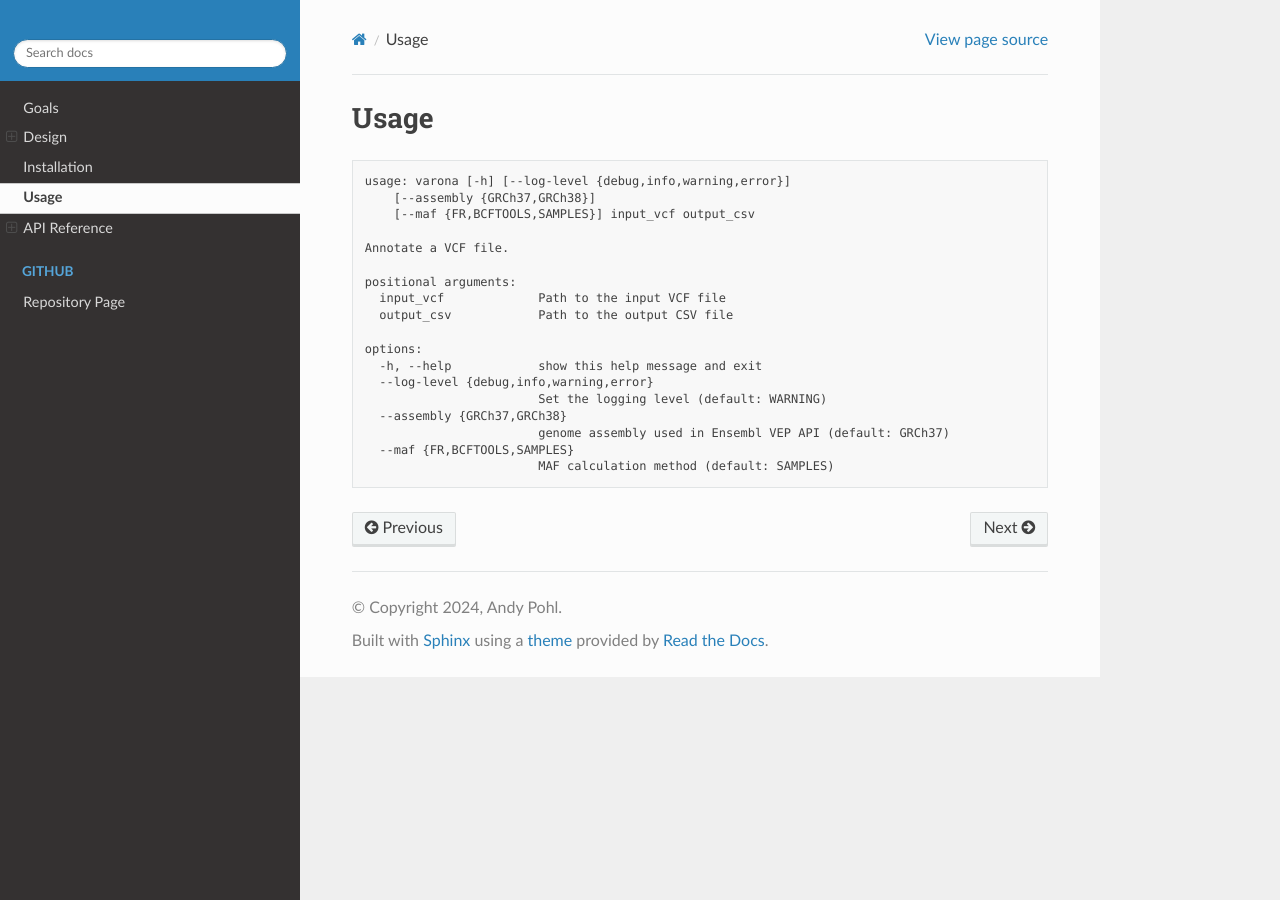
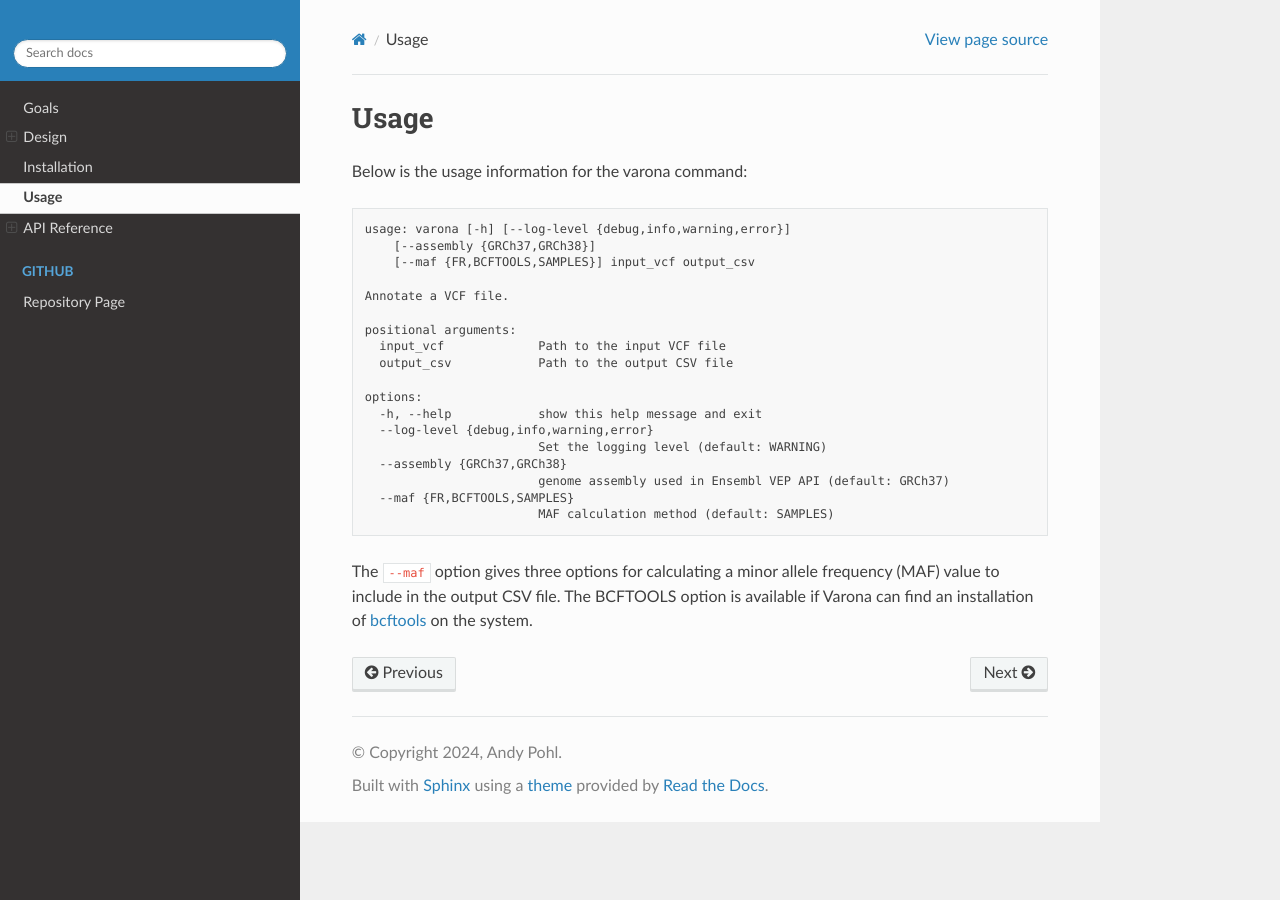
Before and after one commit to andypohl/varona, a Sphinx documentation site: the page built from docs/source/usage.rst, in a window 1280 px wide. Built offline with Sphinx 7.4.7 and the Read the Docs theme 2.0.0, drawn with Linux system fonts in a browser that asks for light colours.

Commit message:
more documentation

```diff
--- a/docs/source/usage.rst
+++ b/docs/source/usage.rst
@@ -1,5 +1,7 @@
 Usage
 =====
+
+Below is the usage information for the varona command:
 
 .. code-block :: text
 
@@ -21,3 +23,8 @@ Usage
                             genome assembly used in Ensembl VEP API (default: GRCh37)
       --maf {FR,BCFTOOLS,SAMPLES}
                             MAF calculation method (default: SAMPLES)
+
+The ``--maf`` option gives three options for calculating a minor allele
+frequency (MAF) value to include in the output CSV file.  The BCFTOOLS option
+is available if Varona can find an installation of `bcftools <https://samtools.github.io/bcftools/bcftools.html>`_
+on the system.
```
Also changed, not shown: docs/source/varona.maf.rst (+10 -0 lines), 3 other files.
